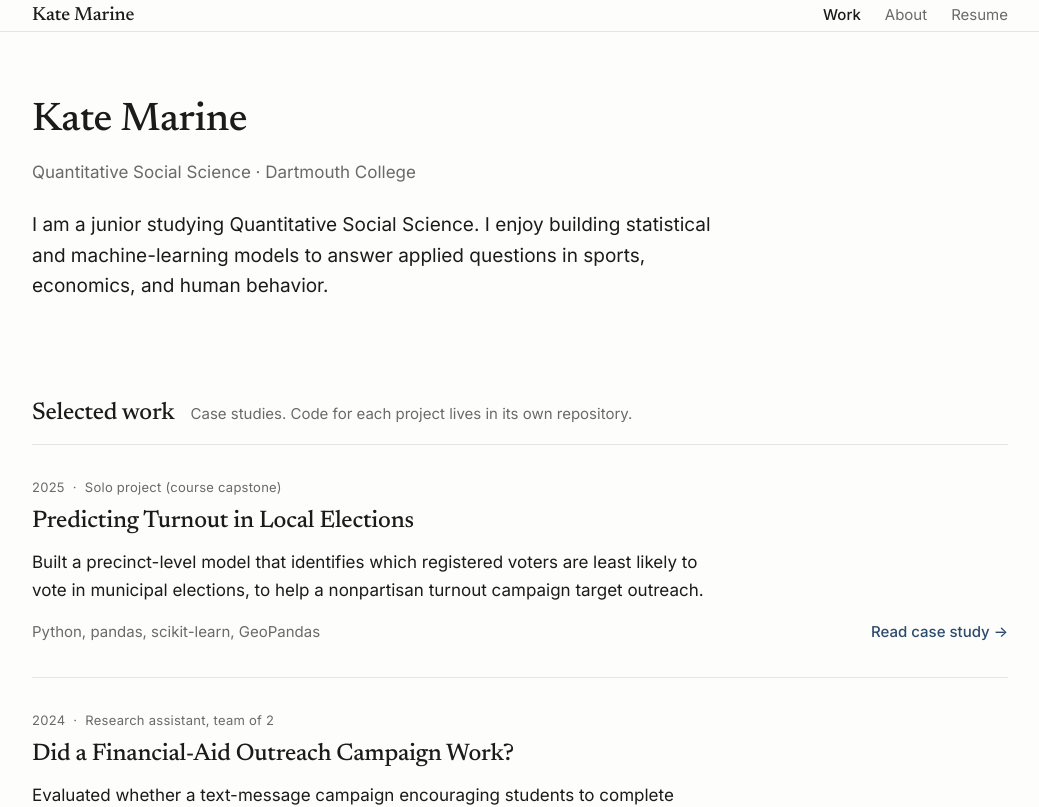
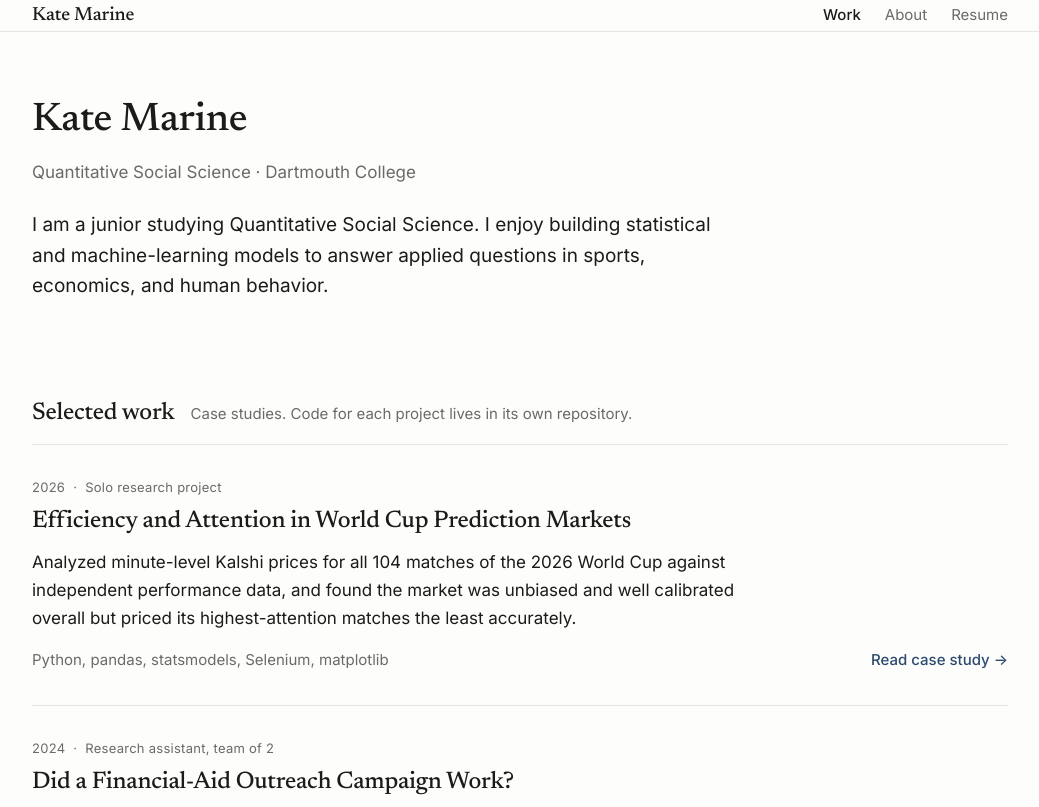
Before and after one commit to kate-marine/portfolio, a React (Vite) app: page / in a window 1280 px wide. Shown: the top 807 px of the page, without its empty margins (120-1159 px from the left). Built offline with nearby package versions, Linux system fonts and the light colour scheme.

Commit message:
project text

```diff
--- a/src/data/projects.js
+++ b/src/data/projects.js
@@ -1,8 +1,8 @@
 /* =============================================================================
    Project case studies
    -----------------------------------------------------------------------------
-   Each object is one featured project. All content below is placeholder — swap
-   in your own writing, numbers, figures, and repository links.
+   Each object is one featured project. Fill in your own writing, numbers,
+   figures, and repository links.
 
    Field guide:
      slug          URL segment, e.g. /projects/<slug>  (keep it lowercase-dashed)
@@ -22,51 +22,58 @@
 
 export const projects = [
   {
-    slug: 'local-voter-turnout',
-    title: 'Predicting Turnout in Local Elections',
+    slug: 'world-cup-prediction-markets',
+    title: 'Efficiency and Attention in World Cup Prediction Markets',
     summary:
-      'Built a precinct-level model that identifies which registered voters are least likely to vote in municipal elections, to help a nonpartisan turnout campaign target outreach.',
-    year: '2025',
-    role: 'Solo project (course capstone)',
-    tools: ['Python', 'pandas', 'scikit-learn', 'GeoPandas'],
-    repo: 'https://github.com/kate-marine/local-voter-turnout',
+      'Analyzed minute-level Kalshi prices for all 104 matches of the 2026 World Cup against independent performance data, and found the market was unbiased and well calibrated overall but priced its highest-attention matches the least accurately.',
+    year: '2026',
+    role: 'Solo research project',
+    tools: ['Python', 'pandas', 'statsmodels', 'Selenium', 'matplotlib'],
+    repo: 'https://github.com/kate-marine/wc26-prediction-markets',
     question: [
-      'Municipal elections in the United States often see turnout below 20 percent, and the people who vote are systematically older, wealthier, and longer-tenured residents than the population as a whole. A local get-out-the-vote organization wanted to focus its limited volunteer hours on registered voters who were unlikely to vote on their own but could plausibly be moved by a knock or a call.',
-      'The analytical question was: using only information available before an election, how accurately can we rank registered voters by their probability of voting, and which factors drive that probability?',
+      'Prediction markets are increasingly treated as real-time forecasts, on the assumption that more trading and more money produce more accurate prices. The 2026 World Cup is a clean setting to test that: 104 matches, each with a definite outcome and detailed, independent performance data.',
+      'Using minute-level Kalshi prices for every match, I looked at three things. First, whether prices react to the final result of a match or to how well a team actually played — two signals that are correlated but often diverge. Second, whether the market shows behavioral biases, over- or under-reacting to new information. Third, and least studied, whether pricing accuracy is uniform across matches or varies with how much attention a match draws.',
     ],
     data: [
-      'The public voter file for a mid-sized New England county (roughly 240,000 registered voters), joined to precinct-level results from the past six years of municipal and general elections.',
-      'Features included individual vote history (which of the past elections each person voted in), age, years registered, party registration, method of voting in prior elections, and precinct-level context such as median household income and share of renters from the American Community Survey.',
-      'The outcome was whether each person voted in the most recent municipal election. Records with incomplete history were dropped, leaving about 210,000 rows. Because the voter file only records whether someone voted, not how, there is no vote-choice information involved.',
+      'Kalshi provides two market datasets: minute-level prices, volume, and open interest for the three-way match-outcome contracts (104 matches × 3 outcomes = 312 markets), and hourly tournament-winner futures for each team, used to track title odds across the tournament.',
+      'Performance data comes from FBref / Opta (shooting, cards, fouls, lineups) and SofaScore (expected goals, team-level statistics, and minute-stamped match events).',
+      'The sources share no common match identifier, so every join is mediated by a hand-built team-name crosswalk (Türkiye vs. Turkey, Cabo Verde vs. Cape Verde, and others), validated against a zero-unmatched-rows check. SofaScore\'s event timestamps use the nominal match clock rather than real elapsed time, so analyses that need minute-level alignment with the price candles are restricted to first-half events; the calibration work instead anchors everything to each contract\'s own settlement time.',
     ],
     methodology: [
-      'I framed the task as binary classification and compared three models: penalized logistic regression, a random forest, and gradient-boosted trees. Continuous features were standardized; categorical features were one-hot encoded.',
-      'Evaluation used 5-fold cross-validation, with folds drawn at the precinct level so that no precinct appeared in both training and validation. This mimics the real use case of scoring a new election and avoids leakage from geographically clustered behavior.',
-      'I selected the model on cross-validated ROC AUC and then checked calibration, since the campaign needed probabilities they could threshold, not just a ranking. Gradient boosting won narrowly and was well calibrated after isotonic adjustment.',
+      'Result vs. performance: for each match-outcome market I measured the total in-play price range, the price movement during the match, and the jump at settlement, then regressed all three jointly on standardized goal margin and standardized expected-goals margin so their effects could be compared while holding the other fixed.',
+      'Overreaction / underreaction: I split each price response to new information into an immediate jump and a later drift — drift against the jump is overreaction, drift in the same direction is underreaction — and applied this to individual first-half goals (sign test, n = 84), to match wins in the title-odds futures (n = 208 team-matches), and to a direct test of whether a team\'s performance-versus-result gap predicts later title-odds drift.',
+      'Calibration: across all 312 finalized match markets I sampled the last traded price at eight checkpoints from 180 down to 5 minutes before each market\'s close, paired it with the outcome, and computed Brier scores and reliability diagrams with 95% Wilson intervals.',
+      'Efficiency across matches: a joint OLS of squared pricing error on standardized log volume and standardized log open interest, with checkpoint fixed effects and tournament-stage controls. The paper is explicit that this and every other result are associations on observational data, not causal estimates — volume, open interest, and stage are all products of traders\' own choices.',
     ],
     findings: [
-      'The final model reached a cross-validated ROC AUC of 0.86 and identified a decile of "low-propensity but reachable" voters where predicted turnout was 12 percent against an overall rate of 31 percent.',
-      'Prior vote history dominated: whether someone voted in the last comparable municipal election was worth more than all demographic features combined.',
-      'After controlling for vote history, precinct share of renters and years-since-registration were the strongest remaining predictors, consistent with residential stability driving local participation.',
-      'Targeting the model\'s bottom three deciles would let the campaign reach about 70 percent of eventual non-voters while contacting only 30 percent of the file.',
+      'Prices tracked results, not performance. Goal margin strongly predicted total price movement (β = −0.185, p < 0.001); expected-goals margin did not (β = +0.003, p = 0.88), even though the two are correlated. A dominant xG performance that did not produce goals moved the price only marginally.',
+      'No behavioral bias at any timescale. Across four independent tests there was no systematic overreaction or underreaction — among first-half goals with a real price reaction, only 27.6% drifted back against the initial move, versus 50% under a no-reversion null (binomial p < 0.001).',
+      'Calibration sharpened toward settlement with no directional bias: Brier score fell from 0.166 three hours out to 0.026 five minutes before close, beating a base-rate benchmark (0.222) at every checkpoint.',
+      'Efficiency was not uniform. Tournament stage made no difference (Brier 0.128 vs. 0.131, p = 0.76), but matches in the highest trading-volume tercile were priced markedly worse than the lowest (Brier 0.151 vs. 0.103), at every one of the eight checkpoints. In a joint model, volume independently predicted worse calibration and open interest independently predicted better calibration (both p < 0.001); controlling for tournament stage strengthened the volume effect rather than explaining it away.',
     ],
     figures: [
       {
-        src: '/images/projects/turnout-feature-importance.svg',
-        alt: 'Horizontal bar chart of permutation feature importances, with prior municipal vote history far ahead of other features.',
+        src: '/images/projects/wc26-calibration.png',
+        alt: 'Two panels: Brier score falling sharply as markets approach close and staying below the base-rate line, and reliability diagrams tracking the 45-degree line at four pre-close checkpoints.',
         caption:
-          'Permutation importance for the final model. Prior vote history is the dominant signal; demographic and precinct features add smaller, incremental predictive value.',
+          'Match-market calibration across all 312 contracts. Left: Brier score (lower is better) by minutes before the market closes, against the base-rate benchmark. Right: reliability diagrams at four checkpoints — quoted price versus the observed frequency of the outcome, with 95% Wilson intervals.',
       },
       {
-        src: '/images/projects/turnout-calibration.svg',
-        alt: 'Calibration curve showing predicted probability against observed turnout, close to the diagonal after isotonic calibration.',
+        src: '/images/projects/wc26-regression_coefficients.png',
+        alt: 'Coefficient plot with three panels (price range, in-match movement, settlement jump); goal-margin coefficients sit well left of zero while expected-goals, possession, and shot margins overlap zero.',
         caption:
-          'Calibration on held-out precincts after isotonic adjustment. Predicted probabilities can be read directly as expected turnout rates.',
+          'Standardized regression coefficients (95% CI) for goal margin and expected-goals margin on three components of price movement. Intervals crossing zero (red) are unreliable predictors once the other variable is held fixed. Goal margin dominates the total range and the settlement jump; xG margin has only a weak independent link to movement during play.',
+      },
+      {
+        src: '/images/projects/wc26-heterogeneity_analysis.png',
+        alt: 'Three panels: Brier score by tournament half (overlapping), by trading-volume tercile (high volume clearly worse at every checkpoint), and the independent effects of log volume and log open interest on squared error.',
+        caption:
+          'Where pricing is better or worse. Left: Brier score by tournament half (no significant difference). Middle: by match-level trading-volume tercile — high-volume matches are worse calibrated at every checkpoint. Right: independent effects of log volume and log open interest on squared error, controlling for checkpoint and each other.',
       },
     ],
     significance: [
-      'The campaign used the bottom-decile list to allocate roughly 400 volunteer shifts for a spring election, concentrating on voters the model flagged as reachable rather than on the high-propensity voters who typically get contacted.',
-      'More broadly, the project is a concrete example of a pattern that recurs in analytics work: a simple, well-validated model plus a clear targeting rule is more useful to a decision-maker than a marginal gain in raw accuracy.',
+      'The headline is counterintuitive and matters for anyone treating these markets as forecasts: the matches that draw the most money and attention — exactly the ones a forecast is most likely to be read from — were the least accurately priced, even though the market showed no conventional inefficiency and got sharper as each match ended.',
+      'The volume-versus-open-interest split points to a mechanism worth testing directly: rapid churn seems to add noise, while committed, standing capital is associated with better prices. The analysis is careful to frame this as an observational association, and notes the main limits — one tournament, 104 matches, and three non-independent contracts per match.',
     ],
   },
 
--- a/src/pages/ProjectDetail.jsx
+++ b/src/pages/ProjectDetail.jsx
@@ -60,11 +60,11 @@ export default function ProjectDetail() {
         </dl>
       </header>
 
-      <CaseSection id="question" title="The question">
+      <CaseSection id="question" title="Main Questions">
         <Paragraphs items={project.question} />
       </CaseSection>
 
-      <CaseSection id="data" title="The data">
+      <CaseSection id="data" title="Data">
         <Paragraphs items={project.data} />
       </CaseSection>
 
@@ -90,7 +90,7 @@ export default function ProjectDetail() {
         </CaseSection>
       )}
 
-      <CaseSection id="significance" title="Why it matters">
+      <CaseSection id="significance" title="Significance">
         <Paragraphs items={project.significance} />
       </CaseSection>
 
```
